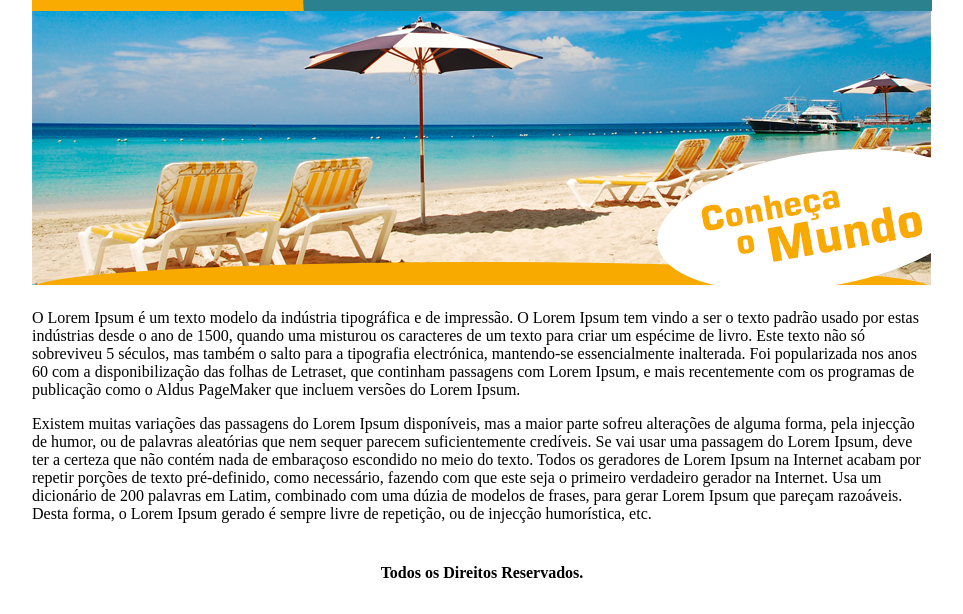
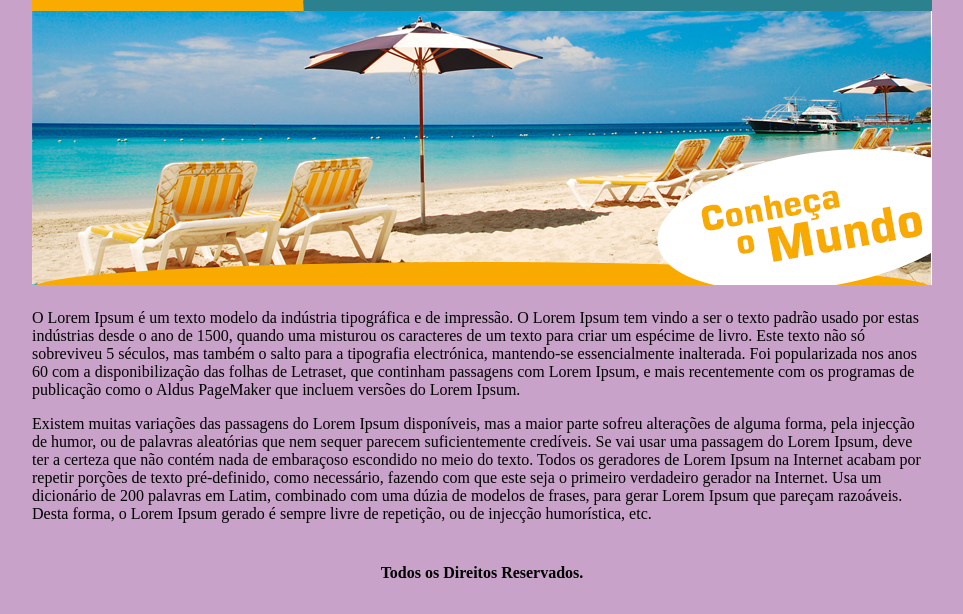
Before and after one commit to Perola16/ppc-Escola, a plain HTML site: page Projeto/index.html in a window 1280 px wide. Shown: the part 186-800 px from the top of the page, without its empty margins (158-1121 px from the left). Drawn offline with Linux system fonts and the light colour scheme.

Commit message:
Update index.html

```diff
--- a/Projeto/index.html
+++ b/Projeto/index.html
@@ -4,7 +4,7 @@
         <title>JM Viajens - Página Inicial</title>
         <meta charset="utf-8">
     </head>
-    <body>
+    <body bgcolor="#c8a2c8">
         <h1 align="center">JM Viajens - Página Inicial</h1>
         <table border="0" width="900" align="center">
             <tr>
```
